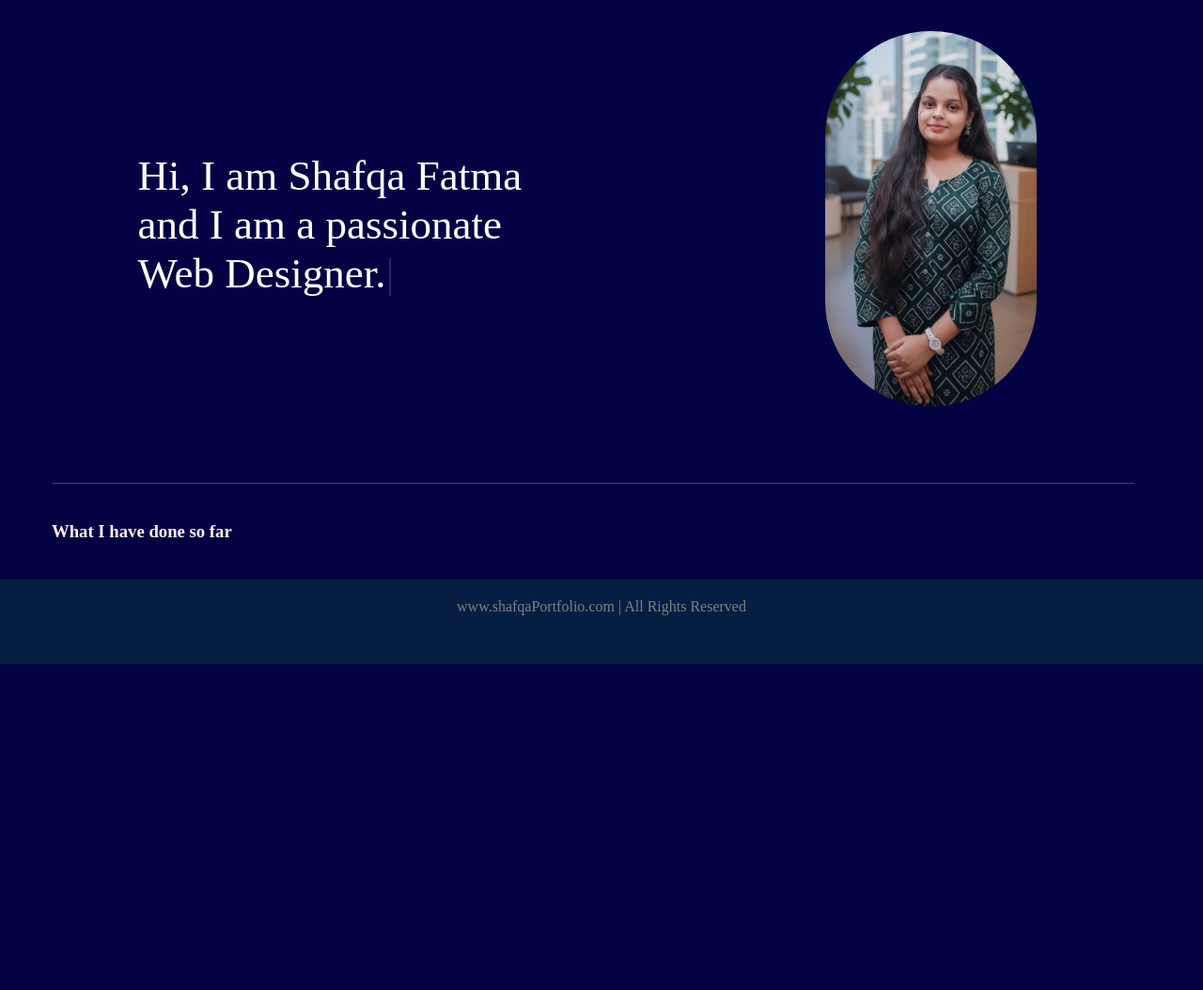
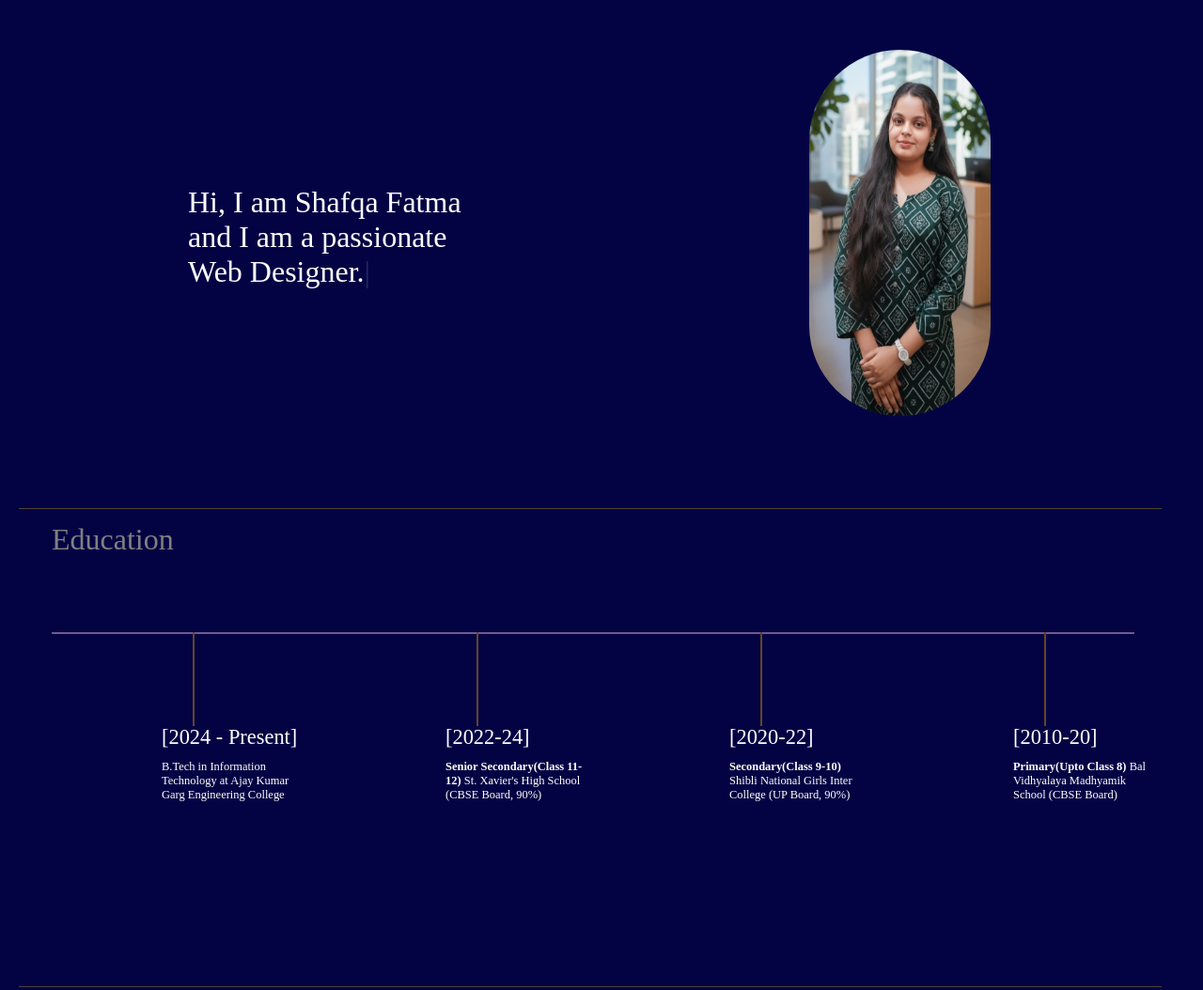
Before and after one commit to shaf-qa25/Portfolio, a plain HTML site: page index.html in a window 1280 px wide. Shown: the part 137-1191 px from the top of the page at 94% size. Before the commit the page ends 844 px from the top, so only its background shows below. Drawn offline with nearby package versions, Linux system fonts and the light colour scheme.

Commit message:
changes made

```diff
--- a/index.html
+++ b/index.html
@@ -41,11 +41,55 @@
         </section>
         <hr>
         <section class="second-sec">
-            <div class="work">
-                <h3>What I have done so far</h3>
+                <span class="text-gray">Education</span>
+            <div class="box">
+                <div class="vertical">
+                    <div class="vertical-title">
+                        [2024 - Present]
+                    </div>
+                    <div class="vertical-desc">
+                        B.Tech in Information Technology at Ajay Kumar Garg Engineering College
+                    </div>
+                </div>
+
+                <div class="vertical">
+                    <div class="vertical-title">
+                        [2022-24]
+                    </div>
+                    <div class="vertical-desc">
+                        <b>Senior Secondary(Class 11-12)</b>
+                        St. Xavier's High School
+                        (CBSE Board, 90%)
+                    </div>
+                </div>
+
+                <div class="vertical">
+                    <div class="vertical-title">
+                        [2020-22]
+                    </div>
+                    <div class="vertical-desc">
+                        <b>Secondary(Class 9-10)</b>
+                        Shibli National Girls Inter College
+                        (UP Board, 90%)
+                    </div>
+                </div>
+
+
+                <div class="vertical">
+                    <div class="vertical-title">
+                        [2010-20]
+                    </div>
+                    <div class="vertical-desc">
+                        <b>Primary(Upto Class 8)</b>
+                        Bal Vidhyalaya Madhyamik School
+                        (CBSE Board)
+                    </div>
+                </div>
+
+
             </div>
-
         </section>
+        <hr>
     </main>
 
     <footer>
--- a/style.css
+++ b/style.css
@@ -1,73 +1,110 @@
-*{
+* {
     margin: 0;
     padding: 0;
 }
-body{
+
+body {
     background-color: rgb(3, 3, 68);
 }
-header{
+
+ header {
     background-color: rgb(49, 9, 87);
     color: whitesmoke;
 
 }
-.navbar{
+
+.navbar {
     display: flex;
     justify-content: space-between;
     align-items: center;
     margin: 0px 30px;
     height: 100px;
 }
-.rightSection ul li{
+
+.rightSection ul li {
     list-style: none;
     display: inline;
-}
-ul li{
     margin: 0 10px;
-    padding: 0 20px;
     font-family: Verdana, Geneva, Tahoma, sans-serif;
 }
-ul li a{
+
+
+
+ul li a {
     color: rgb(124, 16, 224);
 }
-ul li a:hover{
+
+ul li a:hover {
     color: cadetblue;
 }
-section{
-    margin: 40px 0px;
-    color: white;
 
-}
-.first-sec{
-    font-size: 45px;
+
+.first-sec {
+    font-size: 2rem;
     display: flex;
     justify-content: space-around;
     align-items: center;
+    margin: 40px 15px;
+    color: white;
 }
-.leftfsec{
-    margin:0px;
+
+
+.image img{
+    margin: 50px 0;
+    width: 88%;
+    height: 390px;
+    border: 2px transparent;
+    border-radius: 120px;
 }
-img{
-    height: 400px;
-    margin: 30px;
-    border: 2px transparent;
-    border-radius: 500px;
-    opacity: 0.9;
-}
-hr{
+
+hr {
     border: 0px;
     background-color: rgb(80, 66, 49);
     height: 1px;
-    width: 90vw;
-    margin: 0px 55px;
+    width: 95vw;
+    margin: 14px 20px;
 }
-h3{
-    margin-left: 55px ;
-    /* font-size: 1.5rem; */
-    color:lavenderblush;
+.text-gray{
+    color: gray;
+    font-size: 2rem;
+    margin: 40px 55px;
 }
 
+.second-sec{
+    height: 60vh;
+}
 
-footer{
+.second-sec .box{
+    margin: 80px 55px;
+    height: 2px;
+    width: 90vw;
+    display: flex;
+    background-color: rgb(111, 89, 139);
+}
+.second-sec .vertical{
+    height: 100px;
+    background-color: rgb(100, 69, 37);
+    width: 2px;
+    margin: 0 150px;
+}
+.vertical-title{
+    position: relative;
+    top: 99px;
+    width: 150px;
+    color: white;
+    left: -33px;
+    font-size: 1.4rem;
+}
+.vertical-desc{
+    position: relative;
+    top: 110px;
+    width: 150px;
+    color: white;
+    left: -33px;
+    font-size: 0.78rem;
+
+}
+footer {
     height: 50px;
     background-color: rgb(6, 30, 66);
     color: gray;
```
Also changed, not shown: c++Logo.png (added).
